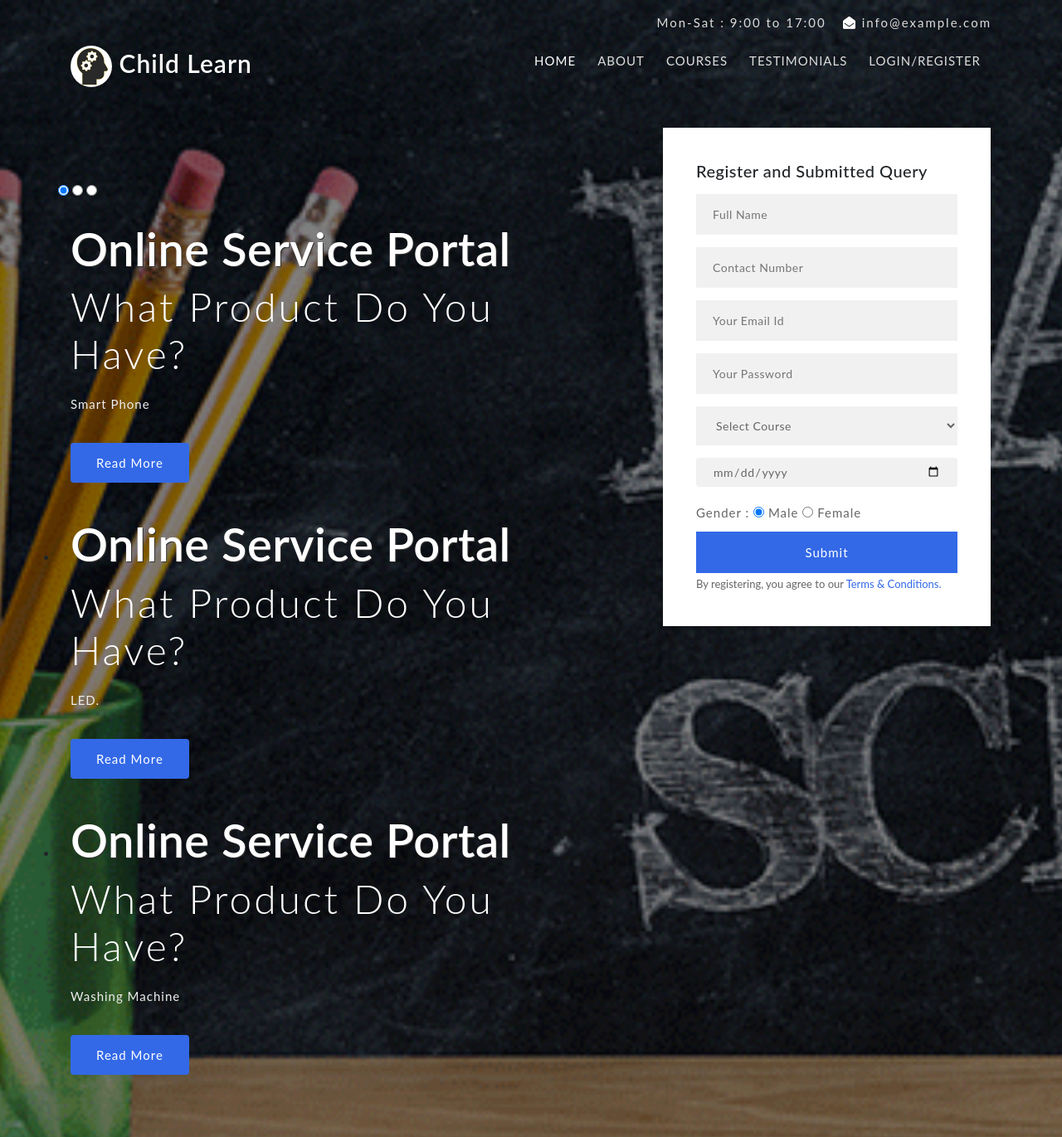
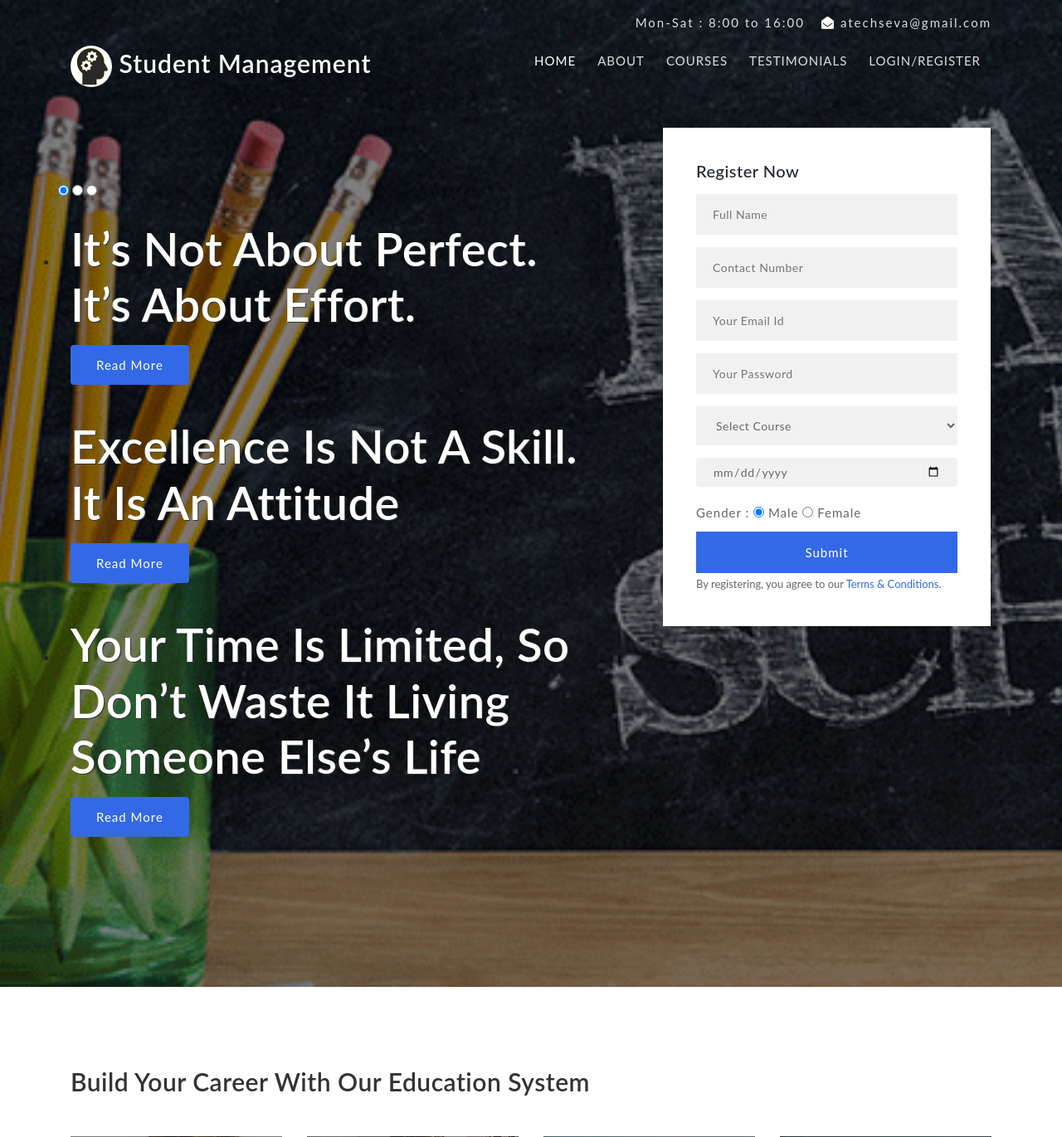
Before and after one commit to atechseva/complete-sms-project, a PHP site: page / in a window 1280 px wide. Shown: the top 1371 px of the page at 83% size. Run offline with PHP 8.4, Linux system fonts and the light colour scheme; data comes from the database, SQL or seed files in the repository; data that the repository does not hold is empty; some libraries are stand-ins or nearby versions.

Commit message:
initial commit

```diff
--- a/include/top-bar.php
+++ b/include/top-bar.php
@@ -3,9 +3,9 @@
 		<div class="ml-auto text-right right-p">
 			<ul>
 				<li class="mr-3">
-					<span class="fa fa-clock-o"></span> Mon-Sat : 9:00 to 17:00</li>
+					<span class="fa fa-clock-o"></span> Mon-Sat : 8:00 to 16:00</li>
 				<li>
-					<span class="fa fa-envelope-open"></span> <a href="mailto:info@example.com">info@example.com</a> </li>
+					<span class="fa fa-envelope-open"></span> <a href="mailto:info@example.com">atechseva@gmail.com</a> </li>
 			</ul>
 		</div>
 	</div>
--- a/index.php
+++ b/index.php
@@ -62,11 +62,9 @@ if (isset($_REQUEST['register'])) {
 		<div class="ml-auto text-right right-p">
 			<ul>
 				<li class="mr-3">
-						<span class="fa fa-clock-o"></span> Mon-Sat : 9:00 to 17:00
-					</li>
+					<span class="fa fa-clock-o"></span> Mon-Sat : 8:00 to 16:00</li>
 				<li>
-						<span class="fa fa-envelope-open"></span> <a href="mailto:info@example.com">info@example.com</a>
-					</li>
+					<span class="fa fa-envelope-open"></span> <a href="mailto:info@example.com">atechseva@gmail.com</a> </li>
 			</ul>
 		</div>
 	</div>
@@ -75,7 +73,7 @@ if (isset($_REQUEST['register'])) {
 			<!-- nav -->
 			<nav class="py-3 d-lg-flex">
 				<div id="logo">
-					<h1> <a href="index.html"><img src="images/s2.png" alt=""> Child Learn </a></h1>
+					<h1> <a href="index.html"><img src="images/s2.png" alt=""> Student Management </a></h1>
 				</div>
 				<label for="drop" class="toggle"><span class="fa fa-bars"></span></label>
 				<input type="checkbox" id="drop" />
@@ -108,9 +106,9 @@ if (isset($_REQUEST['register'])) {
 								<li>
 									<div class="container-fluid">
 										<div class="w3ls_banner_txt">
-											<h3 class="b-w3ltxt text-capitalize mt-md-4">Online Service Portal</h3>
-											<h4 class="b-w3ltxt text-capitalize mt-md-2">What product do you have?</h4>
-											<p class="w3ls_pvt-title my-3">Smart Phone</p>
+											<h3 class="b-w3ltxt text-capitalize mt-md-4">It’s not about perfect. It’s about effort.</h3>
+
+
 											<a href="#about" class="btn btn-banner my-3">Read More</a>
 										</div>
 									</div>
@@ -118,9 +116,9 @@ if (isset($_REQUEST['register'])) {
 								<li>
 									<div class="container-fluid">
 										<div class="w3ls_banner_txt">
-											<h3 class="b-w3ltxt text-capitalize mt-md-4">Online Service Portal</h3>
-											<h4 class="b-w3ltxt text-capitalize mt-md-2">What product do you have?</h4>
-											<p class="w3ls_pvt-title my-3">LED.</p>
+											<h3 class="b-w3ltxt text-capitalize mt-md-4">Excellence is not a skill. It is an attitude</h3>
+
+
 											<a href="#about" class="btn btn-banner my-3">Read More</a>
 										</div>
 									</div>
@@ -128,9 +126,8 @@ if (isset($_REQUEST['register'])) {
 								<li>
 									<div class="container-fluid">
 										<div class="w3ls_banner_txt">
-											<h3 class="b-w3ltxt text-capitalize mt-md-4">Online Service Portal</h3>
-											<h4 class="b-w3ltxt text-capitalize mt-md-2">What product do you have?</h4>
-											<p class="w3ls_pvt-title my-3">Washing Machine</p>
+											<h3 class="b-w3ltxt text-capitalize mt-md-4">Your time is limited, so don’t waste it living someone else’s life</h3>
+
 											<a href="#about" class="btn btn-banner my-3">Read More</a>
 										</div>
 									</div>
@@ -154,7 +151,7 @@ if (isset($_REQUEST['register'])) {
 								<?php echo $msg; ?>
 
 								<form action="" method="post" enctype="multipart/form-data">
-									<h5 class="mb-3">Register and Submitted Query</h5>
+									<h5 class="mb-3">Register Now</h5>
 
 									<div class="form-style-w3ls">
 										<input placeholder="Full Name" name="student_name" type="text">
```
Also changed, not shown: images/sign.jpg (deleted). Lines whose indentation alone changed are shown as unchanged.
